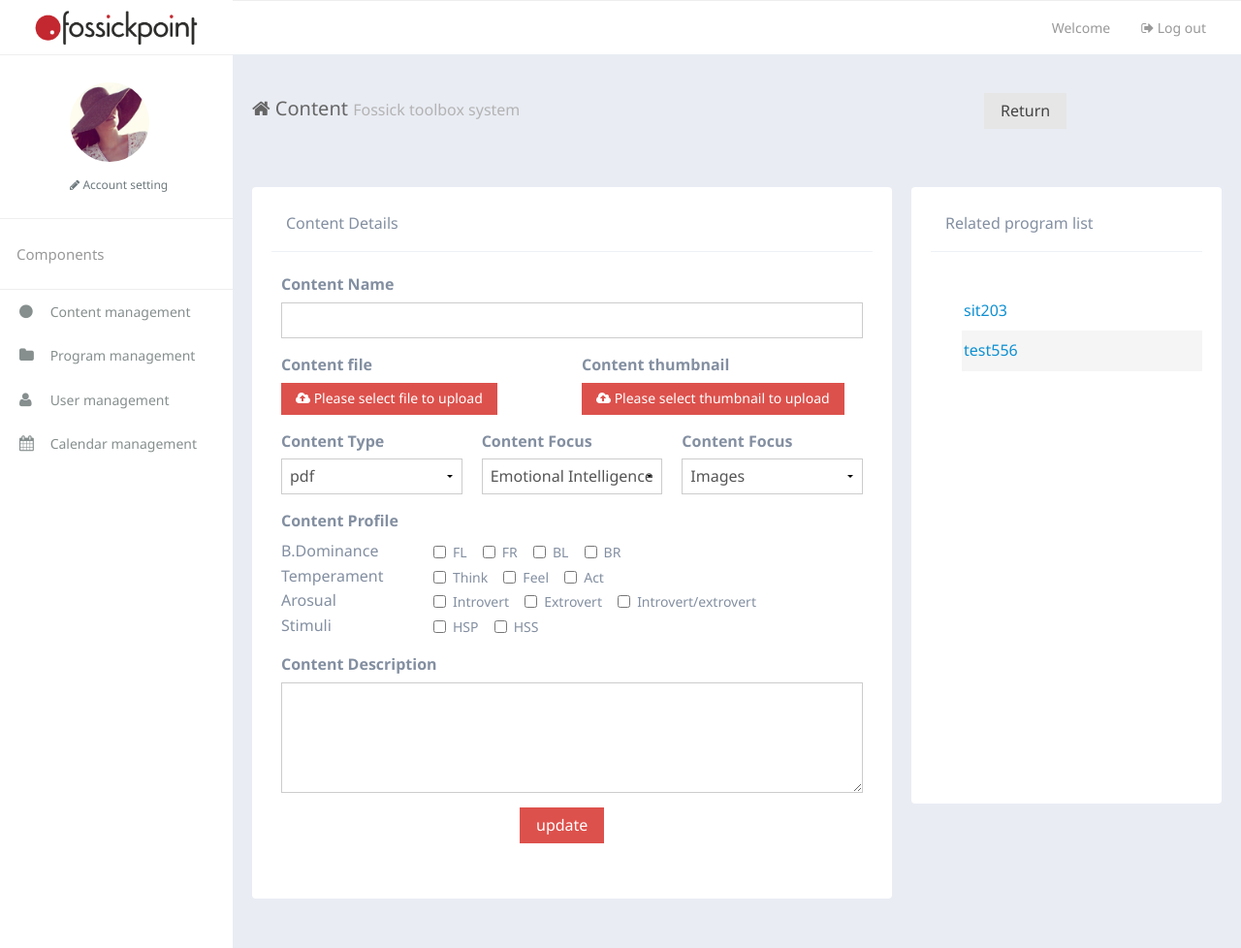
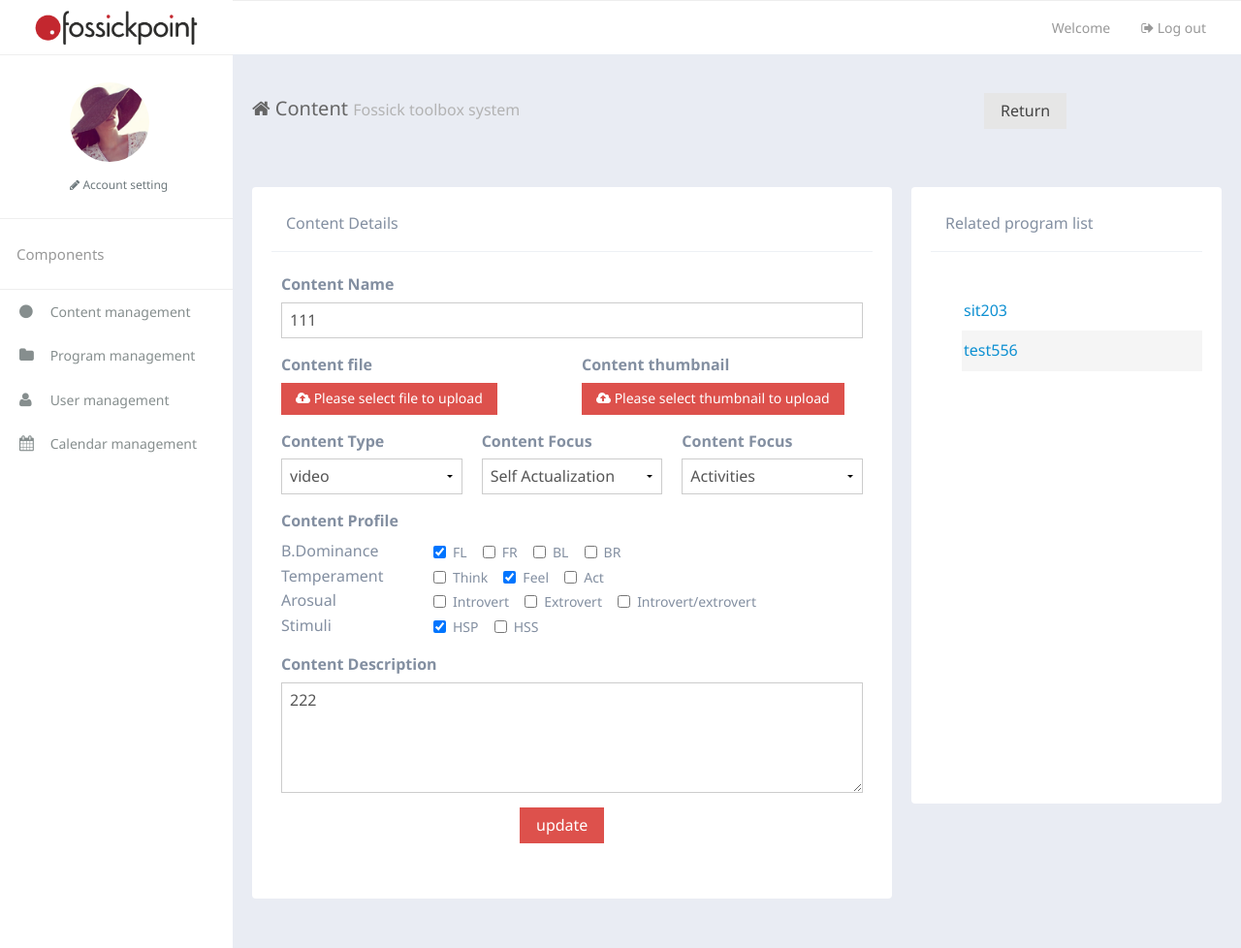
Before and after one commit to asd176916847/fossickpointToolbox, a Django app: template fossickpointToolbox/toolbox/templates/toolbox/content.html in a window 1280 px wide. Shown: the whole page at 97% size. Run offline with Django 3.2, Linux system fonts and the light colour scheme; the template is opened without the code that fills it: values that come from a table or form of the project are taken from there, others are empty; data comes from the database, SQL or seed files in the repository; both versions use the stored data as it was after the commit; parts of the project's set-up code (start-up, migrations or seed data) failed here and were passed over.

Commit message:
load content details in content edit page

```diff
--- a/fossickpointToolbox/toolbox/models.py
+++ b/fossickpointToolbox/toolbox/models.py
@@ -57,7 +57,7 @@ class Content(models.Model):
     name = models.CharField(max_length=100)
     type_choice = (('doc','doc'),('pdf','pdf'),('image', 'image'),('video', 'video'),('audio', 'audio'),('other','other'))
     type = models.CharField(max_length=30,choices=type_choice)
-    focus_choice = (('Being','Emotional Intelligence'),('Belonging','Social Intelligence'),('Becoming','Self Actualization'))
+    focus_choice = (('Emotional Intelligence','Emotional Intelligence'),('Social Intelligence','Social Intelligence'),('Self Actualization','Self Actualization'))
     focus = models.CharField(max_length=30,choices=focus_choice,default='Emotional Intelligence')
     tag_choice = (('Images','Images'),('Formulas','Formulas'),('Activities','Activities'),('Skills','Skills'),('Social frameworks','Social frameworks'),('Concepts','Concepts'),('Myths & notions','Myths & notions'),('Principles','Principles'))
     tag = models.CharField(max_length=30,choices=tag_choice)
--- a/fossickpointToolbox/toolbox/templates/toolbox/content.html
+++ b/fossickpointToolbox/toolbox/templates/toolbox/content.html
@@ -16,16 +16,16 @@
                         <div class="row">
                             <div class="am-form-group am-u-lg-12">
                                 <label for="contentName">Content Name</label>
-      <input type="text" class="" id="contentName"  name="contentName">
+                                <input type="text" class="" id="contentName" value="{{content.name}}" name="contentName">
                             </div>
                         </div>
-
                         <div class="row">
                             <div class="am-form-group am-form-file am-u-lg-6">
                                 <label for="doc-ipt-file-2">Content file</label>
                                 <div>
                                     <button type="button" class="am-btn am-btn-danger am-btn-sm">
-          <i class="am-icon-cloud-upload"></i> Please select file to upload</button>
+                                        <i class="am-icon-cloud-upload"></i> Please select file to upload
+                                    </button>
                                 </div>
                                 <input type="file" id="doc-ipt-file-2">
                             </div>
@@ -33,77 +33,80 @@
                                 <label for="doc-ipt-file-2">Content thumbnail</label>
                                 <div>
                                     <button type="button" class="am-btn am-btn-danger am-btn-sm">
-          <i class="am-icon-cloud-upload"></i> Please select thumbnail to upload</button>
+                                        <i class="am-icon-cloud-upload"></i> Please select thumbnail to upload
+                                    </button>
                                 </div>
                                 <input type="file" id="thumbnail-file">
                             </div>
                         </div>
-
                         <div class="row">
-
                         </div>
-
-
                         <div class="row">
                             <div class="am-form-group am-u-lg-4">
                                 <label for="contentType">Content Type</label>
                                 <select id="contentType">
                                     <option value="doc">doc</option>
-        <option value="pdf" selected>pdf</option>
+                                    <option value="pdf">pdf</option>
                                     <option value="image">image</option>
-        <option value="video">vedio</option>
+                                    <option value="video">video</option>
                                     <option value="audio">audio</option>
                                     <option value="other">other</option>
+                                    <script type="text/javascript">
+                                        $("#contentType option[value='{{content.type}}']").attr("selected", true);
+                                    </script>
                                 </select>
+
                                 <span class="am-form-caret"></span>
                             </div>
+
                             <div class="am-form-group am-u-lg-4">
                                 <label for="contentFocus">Content Focus</label>
                                 <select id="contentFocus">
                                     <option value="Emotional Intelligence">Emotional Intelligence</option>
                                     <option value="Social Intelligence">Social Intelligence</option>
                                     <option value="Self Actualization">Self Actualization</option>
+                                    <script type="text/javascript">
+                                        $("#contentFocus option[value='{{content.focus}}']").attr("selected", true);
+                                    </script>
                                 </select>
                                 <span class="am-form-caret"></span>
                             </div>
                             <div class="am-form-group am-u-lg-4">
                                 <label for="contentTag">Content Focus</label>
                                 <select id="contentTag">
-        <option value="images"  selected>Images</option>
-        <option value="formulas">Formulas</option>
-        <option value="activities">Activities</option>
-        <option value="skills">Skills</option>
-        <option value="socialFrameworks">Social frameworks</option>
-        <option value="concepts">Concepts</option>
-        <option value="myths">Myths & notions</option>
-        <option value=principles>Principles</option>
+                                    <option value="Images">Images</option>
+                                    <option value="Formulas">Formulas</option>
+                                    <option value="Activities">Activities</option>
+                                    <option value="Skills">Skills</option>
+                                    <option value="Social frameworks">Social frameworks</option>
+                                    <option value="Concepts">Concepts</option>
+                                    <option value="Myths & notions">Myths & notions</option>
+                                    <option value=Principles>Principles</option>
+                                    <script type="text/javascript">
+                                        $("#contentTag option[value='{{content.tag}}']").attr("selected", true);
+                                    </script>
                                 </select>
                                 <span class="am-form-caret"></span>
                             </div>
                         </div>
+
                         <div class="row">
                             <div class="am-form-group am-u-lg-12">
                                 <label for="contentProfile" style="display:block">Content Profile</label>
                                 <div class="row" id="contentProfile">
                                     <div class="am-u-lg-3">
-
                                         B.Dominance
                                     </div>
                                     <div class="am-u-lg-9">
-
                                         <label class="am-checkbox-inline">
                                             <input type="checkbox" value="FL" data-am-ucheck id="FL1" name="chk">FL
                                         </label>
-
                                         <label class="am-checkbox-inline">
                                             <input type="checkbox" value="FR" data-am-ucheck id="FR1" name="chk">FR
                                         </label>
-
                                         <label class="am-checkbox-inline">
                                             <input type="checkbox" value="BL" data-am-ucheck id="BL1" name="chk">BL
                                         </label>
-
-
                                         <label class="am-checkbox-inline">
                                             <input type="checkbox" value="BR" data-am-ucheck id="BR1" name="chk">BR
                                         </label>
@@ -112,19 +115,15 @@
                                 </div>
                                 <div class="row">
                                     <div class="am-u-sm-3">
-
                                         Temperament
                                     </div>
                                     <div class="am-u-sm-9">
-
                                         <label class="am-checkbox-inline">
                                             <input type="checkbox" value="Think" data-am-ucheck id="Think1" name="chk">Think
                                         </label>
-
                                         <label class="am-checkbox-inline">
                                             <input type="checkbox" value="Feel" data-am-ucheck id="Feel1" name="chk">Feel
                                         </label>
-
                                         <label class="am-checkbox-inline">
                                             <input type="checkbox" value="Act" data-am-ucheck id="Act1" name="chk">Act
                                         </label>
@@ -138,11 +137,9 @@
                                         <label class="am-checkbox-inline">
                                             <input type="checkbox" value="Introvert" data-am-ucheck id="Introvert1" name="chk">Introvert
                                         </label>
-
                                         <label class="am-checkbox-inline">
                                             <input type="checkbox" value="Extrovert" data-am-ucheck id="Extrovert1" name="chk">Extrovert
                                         </label>
-
                                         <label class="am-checkbox-inline">
                                             <input type="checkbox" value="Introvert/extrovert" data-am-ucheck id="Intorvert/extrovert1" name="chk">Introvert/extrovert
                                         </label>
@@ -156,20 +153,24 @@
                                         <label class="am-checkbox-inline">
                                             <input type="checkbox" value="HSP" data-am-ucheck id="HSP1" name="chk">HSP
                                         </label>
-
                                         <label class="am-checkbox-inline">
                                             <input type="checkbox" value="HSS" data-am-ucheck id="HSS1" name="chk">HSS
                                         </label>
                                     </div>
-
                                 </div>
                             </div>
+                            {% for profile in content.profile.all %}
+                                <script type="text/javascript">
+                                    var profile = "{{profile}}"
+                                    $(`input[value=${profile}]`).prop('checked', true);
+                                </script>
+                            {% endfor %}
                         </div>
 
                         <div class="row">
                         <div class="am-form-group am-u-lg-12">
                             <label for="contentDiscription">Content Description</label>
-      <textarea class="" rows="5" id="contentDiscription"></textarea>
+                            <textarea class="" rows="5" id="contentDiscription">{{content.keyword}}</textarea>
                         </div>
                         <div class="row">
                             <p style="margin-left:40%" class="am-u-lg-12"><button type="button" class="am-btn am-btn-danger">update</button></p>
@@ -188,7 +189,6 @@
                 <div class="widget-head am-cf">
                     <div class="widget-title  am-cf">Related program list</div>
                 </div>
-
                     <div style="margin-top:40px;" id="contentDiv">
                         <ol id="contentList" class="am-list-static am-list-striped" style="height: 500px;" >
                             {% if programList %} {% for program in programList %}
@@ -196,7 +196,6 @@
                             {% endfor %} {% endif %}
                         </ol>
                     </div>
-
             </div>
         </div>
     </div>
```
Also changed, not shown: fossickpointToolbox/toolbox/templates/toolbox/user.html (+5 -23 lines), fossickpointToolbox/db.sqlite3, fossickpointToolbox/toolbox/migrations/0022_auto_20171125_1912.py (added). Lines whose indentation alone changed are shown as unchanged.
